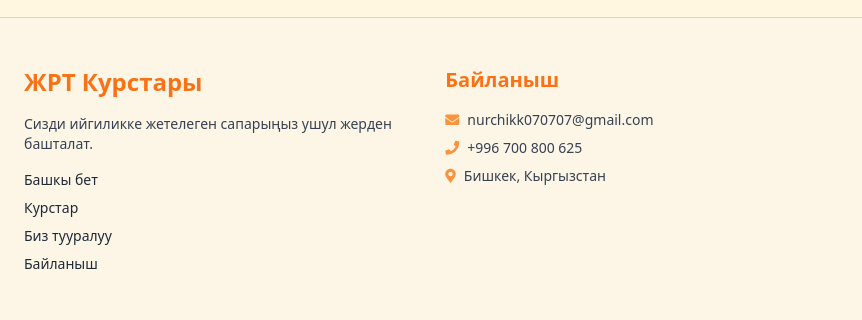
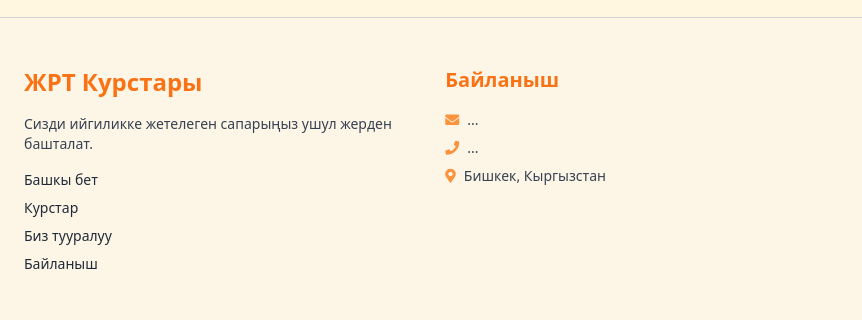
Before and after one commit to nurchik03/jrtkurs, a plain HTML site: page index.html in a window 1280 px wide. Shown: the part 2073-2393 px from the top of the page, 0-862 px from the left. Drawn offline with nearby package versions, Linux system fonts and the light colour scheme.

Commit message:
Update index.html

```diff
--- a/index.html
+++ b/index.html
@@ -170,8 +170,8 @@
     <div>
       <h3 class="text-xl font-semibold text-orange-500 mb-4">Байланыш</h3>
       <ul class="text-sm text-gray-700 space-y-2">
-        <li><i class="fas fa-envelope mr-2 text-orange-400"></i>nurchikk070707@gmail.com</li>
-        <li><i class="fas fa-phone mr-2 text-orange-400"></i>+996 700 800 625</li>
+        <li><i class="fas fa-envelope mr-2 text-orange-400"></i>...</li>
+        <li><i class="fas fa-phone mr-2 text-orange-400"></i>...</li>
         <li><i class="fas fa-map-marker-alt mr-2 text-orange-400"></i>Бишкек, Кыргызстан</li>
       </ul>
     </div>
@@ -186,7 +186,7 @@
       <a href="#" target="_blank" class="transition text-2xl text-orange-600 hover:text-orange-400">
         <i class="fab fa-instagram"></i>
       </a>
-      <a href="tel:+996700800625" class="transition text-2xl text-orange-600 hover:text-orange-400">
+      <a href="tel:+996" class="transition text-2xl text-orange-600 hover:text-orange-400">
         <i class="fas fa-phone-alt"></i>
       </a>
     </div>
```
